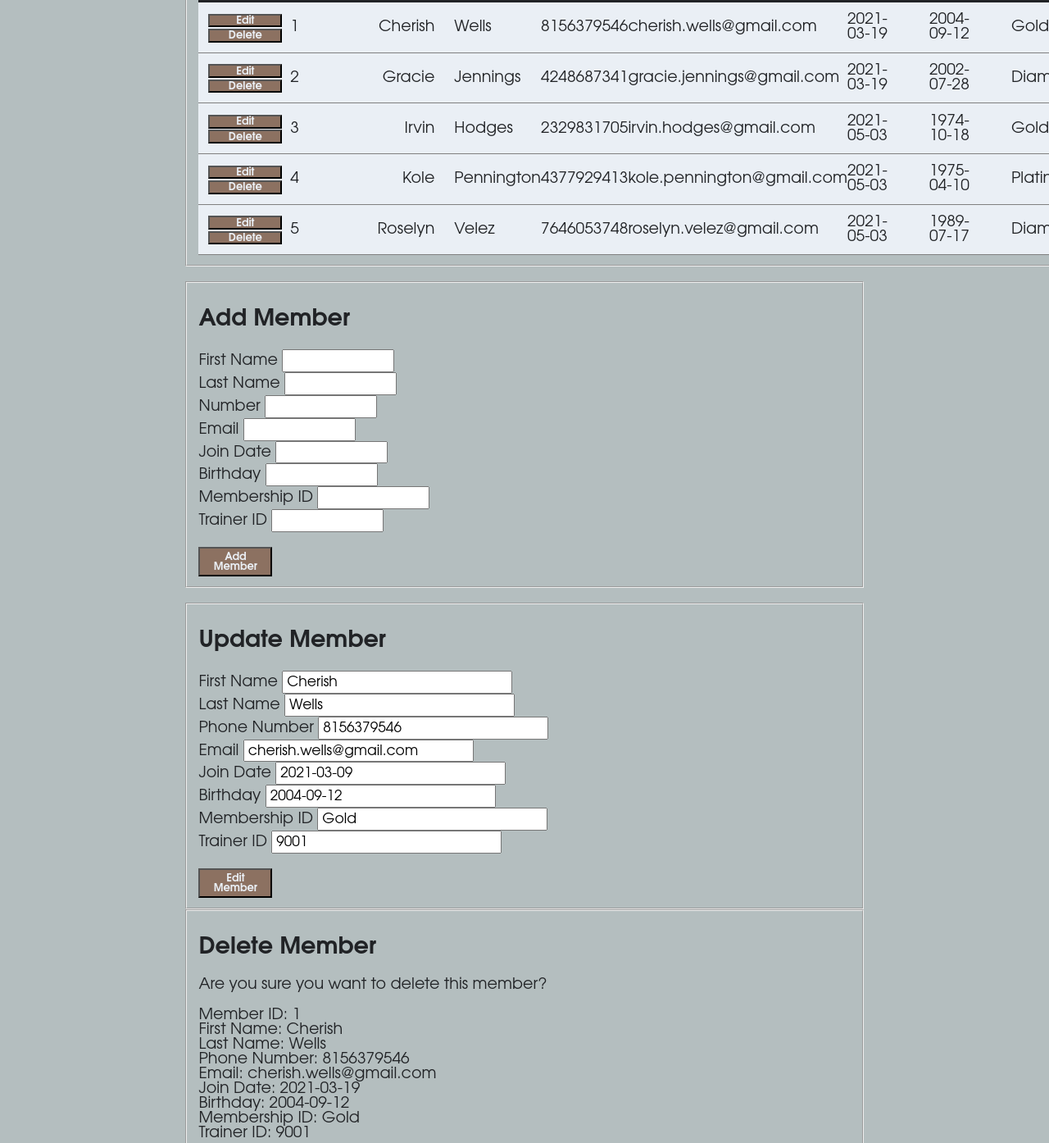
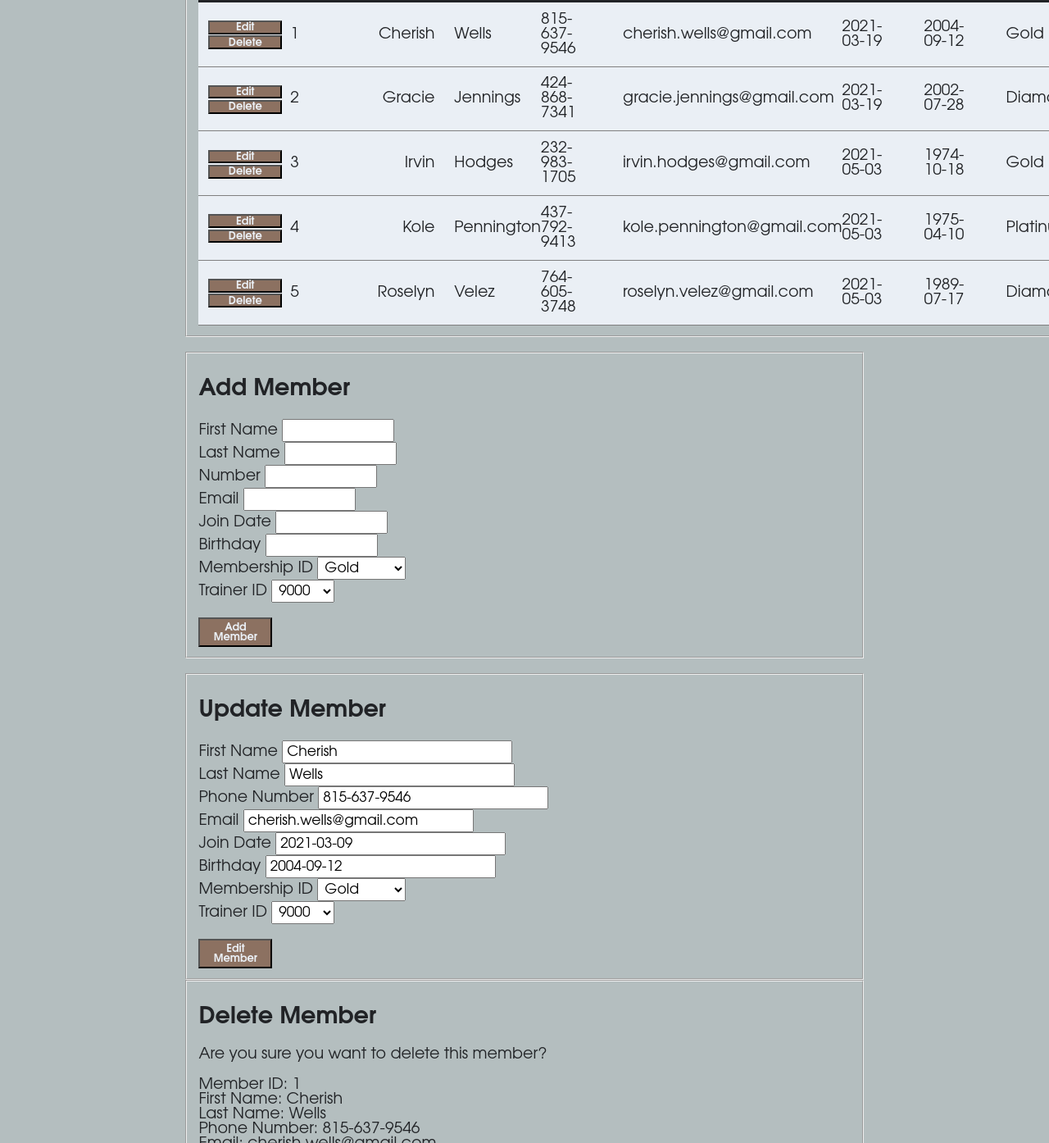
Before and after one commit to JustinLYoung/CS340, a plain HTML site: page members.html in a window 1280 px wide. Shown: the part 392-1786 px from the top of the page at 82% size. Drawn offline with Linux system fonts and the light colour scheme.

Commit message:
added dropdown menus for trainerID and MembershipID

```diff
--- a/members.html
+++ b/members.html
@@ -5,7 +5,7 @@
     <meta charset="UTF-8">
     <meta name="viewport" content="width=device-width, initial-scale=1.0">
     <title>Members</title>
-    <link rel="stylesheet" type="text/css" href="main.css" />
+    <link rel='stylesheet' type='text/css' media='screen' href='main.css'>
 </head>
 
 <body>
@@ -47,7 +47,7 @@
                     <td>1</td>
                     <td>Cherish</td>
                     <td>Wells</td>
-                    <td>8156379546</td>
+                    <td>815-637-9546</td>
                     <td>cherish.wells@gmail.com</td>
                     <td>2021-03-19</td>
                     <td>2004-09-12</td>
@@ -62,7 +62,7 @@
                     <td>2</td>
                     <td>Gracie</td>
                     <td>Jennings</td>
-                    <td>4248687341</td>
+                    <td>424-868-7341</td>
                     <td>gracie.jennings@gmail.com</td>
                     <td>2021-03-19</td>
                     <td>2002-07-28</td>
@@ -77,7 +77,7 @@
                     <td>3</td>
                     <td>Irvin</td>
                     <td>Hodges</td>
-                    <td>2329831705</td>
+                    <td>232-983-1705</td>
                     <td>irvin.hodges@gmail.com</td>
                     <td>2021-05-03</td>
                     <td>1974-10-18</td>
@@ -92,7 +92,7 @@
                     <td>4</td>
                     <td>Kole</td>
                     <td>Pennington</td>
-                    <td>4377929413</td>
+                    <td>437-792-9413</td>
                     <td>kole.pennington@gmail.com</td>
                     <td>2021-05-03</td>
                     <td>1975-04-10</td>
@@ -107,7 +107,7 @@
                     <td>5</td>
                     <td>Roselyn</td>
                     <td>Velez</td>
-                    <td>7646053748</td>
+                    <td>764-605-3748</td>
                     <td>roselyn.velez@gmail.com</td>
                     <td>2021-05-03</td>
                     <td>1989-07-17</td>
@@ -127,7 +127,7 @@
         <input type="text" name="lastName" id="lastName" size="8" maxlength="45"/>
         <br>
         <label for="phoneNumber">Number</label>
-        <input type="text" name="phoneNumber" id="phoneNumber" size="8" maxlength="45"/>
+        <input type="tel" name="phoneNumber" id="phoneNumber" size="8" maxlength="45"/>
         <br>
         <label for="email">Email</label>
         <input type="text" name="email" id="email" size="8" maxlength="45"/>
@@ -139,10 +139,22 @@
         <input type="text" name="birthday" id="birthday" size="8" maxlength="45"/>
         <br>
         <label for="membershipID">Membership ID</label>
-        <input type="text" name="membershipID" id="membershipID" size="8" maxlength="45"/>
+        <select name="membershipID" id="membershipID">
+            <option value="Gold">Gold</option>
+            <option value="Platinum">Platinum</option>
+            <option value="Diamond">Diamond</option>
+        </select>
         <br>
         <label for="trainerID">Trainer ID</label>
-        <input type="text" name="trainerID" id="trainerID" size="8" maxlength="45"/>
+        <select name="trainerID" id="trainerID">
+            <option value="9000">9000</option>
+            <option value="9001">9001</option>
+            <option value="9002">9002</option>
+            <option value="9003">9003</option>
+            <option value="9004">9004</option>
+            <option value="9005">9005</option>
+            <option value="None">None</option>
+        </select>
         <br><br>
         <button>Add Member</button>
     </fieldset>
@@ -156,7 +168,7 @@
         <input type="text" name="lastName" id="lastName" value="Wells" size="20" maxlength="45"/>
         <br>
         <label for="phoneNumber">Phone Number</label>
-        <input type="text" name="phoneNumber" id="phoneNumber" value="8156379546" size="20" maxlength="45"/>
+        <input type="tel" name="phoneNumber" id="phoneNumber" value="815-637-9546" size="20" maxlength="45"/>
         <br>
         <label for="email">Email</label>
         <input type="text" name="email" id="email" value="cherish.wells@gmail.com" size="20" maxlength="45"/>
@@ -168,11 +180,23 @@
         <input type="text" name="birthday" id="birthday" value="2004-09-12" size="20" maxlength="45"/>
         <br>
         <label for="membershipID">Membership ID</label>
-        <input type="text" name="membershipID" id="membershipID" value="Gold" size="20" maxlength="45"/>
+        <select name="membershipID" id="membershipID">
+            <option value="Gold">Gold</option>
+            <option value="Platinum">Platinum</option>
+            <option value="Diamond">Diamond</option>
+        </select>
         <br>
         <label for="trainerID">Trainer ID</label>
-        <input type="text" name="trainerID" id="trainerID" value="9001" size="20" maxlength="45"/>
-        <br><br>
+        <select name="trainerID" id="trainerID">
+            <option value="9000">9000</option>
+            <option value="9001">9001</option>
+            <option value="9002">9002</option>
+            <option value="9003">9003</option>
+            <option value="9004">9004</option>
+            <option value="9005">9005</option>
+            <option value="None">None</option>
+          </select>
+          <br><br>
         <button>Edit Member</button>
     </fieldset>
 
@@ -189,7 +213,7 @@
         <span>Wells</span>
         <br>
         <label for="phoneNumber">Phone Number:</label>
-        <span>8156379546</span>
+        <span>815-637-9546</span>
         <br>
         <label for="email">Email:</label>
         <span>cherish.wells@gmail.com</span>
```
